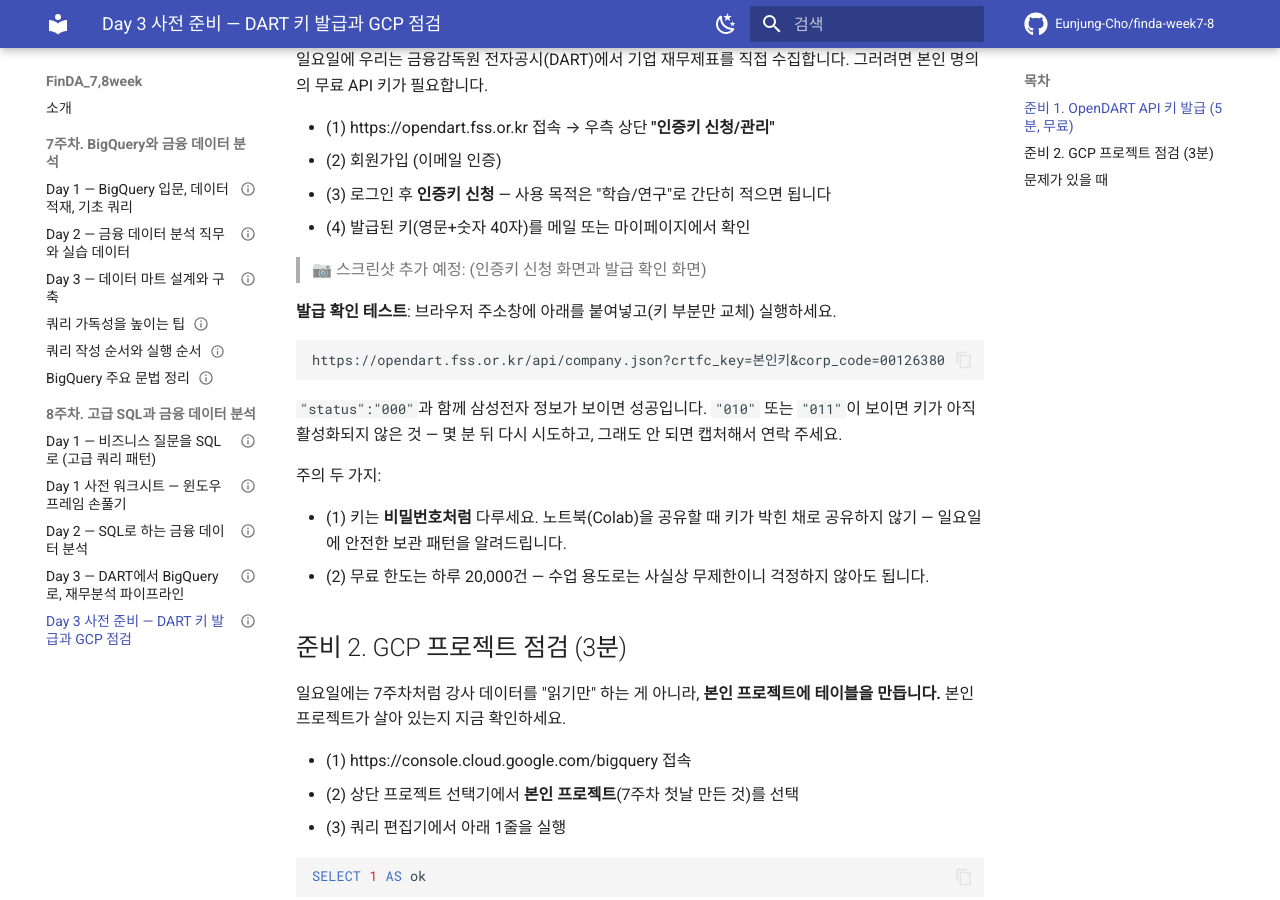
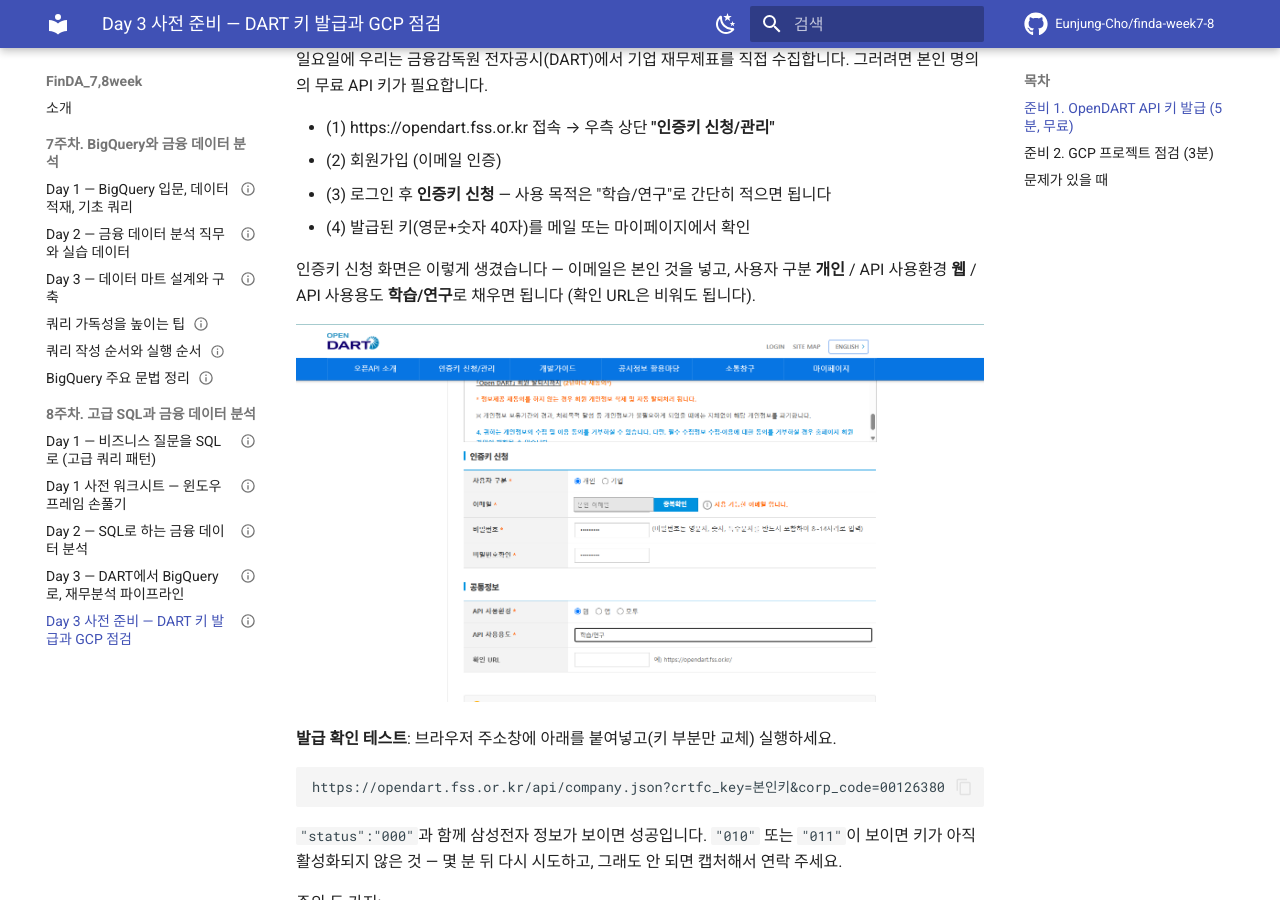
Before and after one commit to Eunjung-Cho/finda-week7-8, an MkDocs documentation site: the page built from docs/week8/day3-prep-guide.md, in a window 1280 px wide and 900 px high, scrolled down 316 px. Built offline with MkDocs 1.6.1 and Material for MkDocs 9.7.7, drawn with Linux system fonts in a browser that asks for light colours; comment, search, counter and statistics services are not loaded.

Commit message:
Day3 사전배포 가이드: OpenDART 인증키 신청 화면 스크린샷 추가(이메일 가림)
Co-Authored-By: Claude Opus 5 <noreply@anthropic.com>

```diff
--- a/docs/week8/day3-prep-guide.md
+++ b/docs/week8/day3-prep-guide.md
@@ -16,7 +16,9 @@ status: draft-v0.1
 - (3) 로그인 후 **인증키 신청** — 사용 목적은 "학습/연구"로 간단히 적으면 됩니다
 - (4) 발급된 키(영문+숫자 40자)를 메일 또는 마이페이지에서 확인
 
-> 📷 스크린샷 추가 예정: (인증키 신청 화면과 발급 확인 화면)
+인증키 신청 화면은 이렇게 생겼습니다 — 이메일은 본인 것을 넣고, 사용자 구분 **개인** / API 사용환경 **웹** / API 사용용도 **학습/연구**로 채우면 됩니다 (확인 URL은 비워도 됩니다).
+
+![스크린샷](../assets/images/dart-signup-form-example.png)
 
 **발급 확인 테스트**: 브라우저 주소창에 아래를 붙여넣고(키 부분만 교체) 실행하세요.
 
```
Also changed, not shown: docs/assets/images/dart-signup-form-example.png (added).
